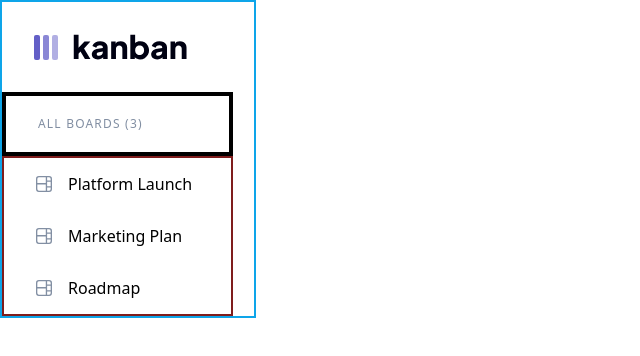
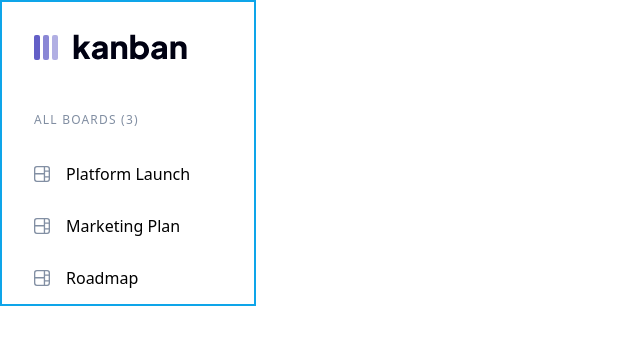
Before and after one commit to M-AminAlizadeh/Kanban-task-management-web-app, a React (Vite) app: page / in a window 1280 px wide. Shown: the top 356 px of the page, without its empty margins (0-640 px from the left). Built offline with nearby package versions, Linux system fonts and the light colour scheme.

Commit message:
Delete extra classes

```diff
--- a/src/components/Navbar.jsx
+++ b/src/components/Navbar.jsx
@@ -7,13 +7,13 @@ const Navbar = ({ data }) => {
   return (
   <nav className="border-2 border-sky-500 w-1/5 ">
     <header className="p-8">
-      <img src={logoDark} alt="logo-light-theme" />
+      <img className="cursor-pointer" src={logoDark} alt="logo-light-theme" />
     </header>
     {/* Boards */}
     <section className=" w-11/12">
-      <h5 className="border-4 border-black py-5 uppercase text-dark-color-5 text-xs pl-8 tracking-widest">All Boards (3)</h5>
+      <h5 className="py-5 uppercase text-dark-color-5 text-xs pl-8 tracking-widest">All Boards (3)</h5>
 
-      <div className="border-2 border-red-900">
+      <div>
         <ul>
           {data.boards.map((board)=>{
             return(
```
